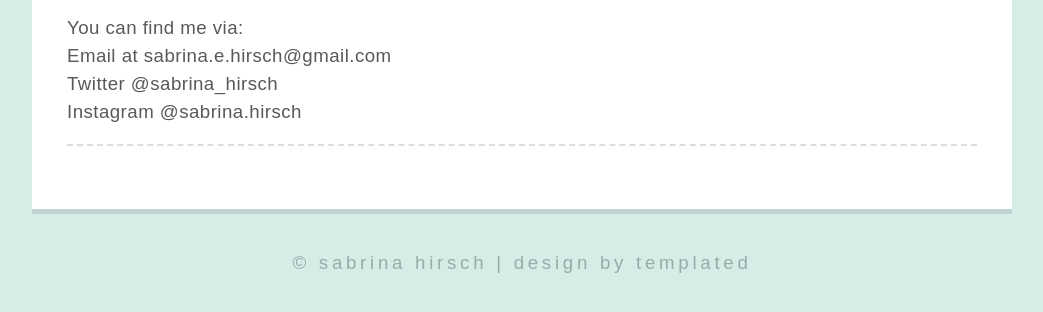
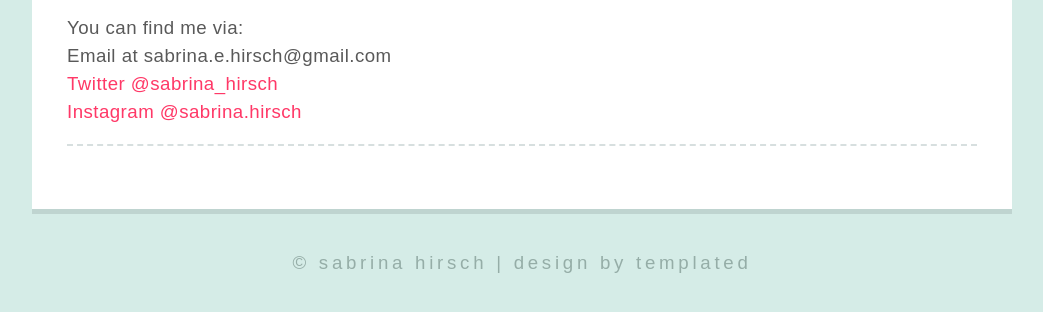
Before and after one commit to sabrinahirsch/sabrinahirsch.github.io, a plain HTML site: page contact.html in a window 1280 px wide. Shown: the part 330-642 px from the top of the page, without its empty margins (118-1161 px from the left). Drawn offline with Linux system fonts and the light colour scheme.

Commit message:
Update contact.html

```diff
--- a/contact.html
+++ b/contact.html
@@ -42,8 +42,8 @@ Released   : 20121119
 						<p>
 							You can find me via: </p>
 							<p>Email at sabrina.e.hirsch@gmail.com</p>
-							<p> <a href="https://twitter.com/sabrina_hirsch"></a>Twitter @sabrina_hirsch</p>
-							<p> <a href="https://www.instagram.com/sabrina.hirsch/"></a> Instagram @sabrina.hirsch </p>
+							<p> <a href="https://twitter.com/sabrina_hirsch">Twitter @sabrina_hirsch</a></p>
+							<p> <a href="https://www.instagram.com/sabrina.hirsch/">Instagram @sabrina.hirsch</a> </p>
 						</p>
 					</div>
 					<div class="post post-last">
```
